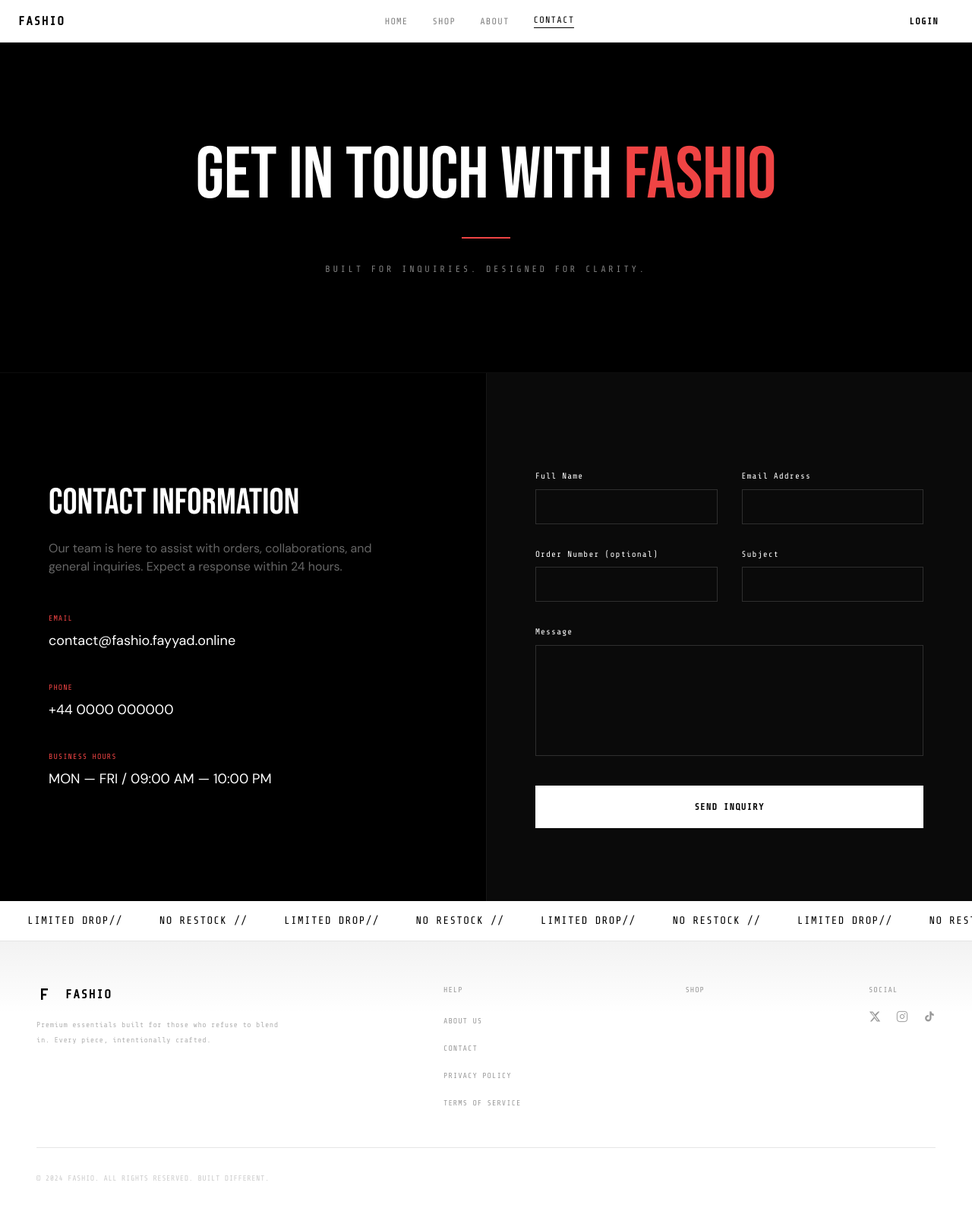
After one commit to fayyadhydervt123-cmyk/FASHIO, a Django app: page /contact/ in a window 1280 px wide. The commit adds this page. Shown: the whole page at 76% size. Run offline with Django 5.2, Linux system fonts and the light colour scheme; data that the repository does not hold is empty; some libraries are stand-ins or nearby versions.

Commit message:
Add contact page, fix nav auth routing, fix anonymous user wishlist bug

```diff
--- /dev/null
+++ b/info/templates/contact.html
@@ -0,0 +1,273 @@
+{% extends 'user_base/base.html' %}
+
+{% block title %}FASHIO | Contact{% endblock %}
+
+{% block extra_css %}
+  <style>
+    body { font-family: 'DM Sans', sans-serif; background: #fff; color: #000; }
+    .mono  { font-family: 'Share Tech Mono', monospace; }
+    .bebas { font-family: 'Bebas Neue', sans-serif; }
+
+    @keyframes marquee {
+      0%   { transform: translateX(0); }
+      100% { transform: translateX(-50%); }
+    }
+    .marquee-track { animation: marquee 14s linear infinite; }
+
+    @keyframes fadeUp {
+      from { opacity: 0; transform: translateY(30px); }
+      to   { opacity: 1; transform: translateY(0); }
+    }
+    .h-anim-1 { animation: fadeUp .8s cubic-bezier(.16,1,.3,1) .2s both; }
+    .h-anim-2 { animation: fadeUp .9s cubic-bezier(.16,1,.3,1) .45s both; }
+    .h-anim-3 { animation: fadeUp .8s ease .7s both; }
+
+    .reveal {
+      opacity: 0; transform: translateY(28px);
+      transition: opacity .7s ease, transform .7s cubic-bezier(.16,1,.3,1);
+    }
+    .reveal.visible { opacity: 1; transform: translateY(0); }
+    .reveal-d1 { transition-delay: .1s; }
+    .reveal-d2 { transition-delay: .2s; }
+    .reveal-d3 { transition-delay: .3s; }
+
+    nav { transition: background .3s, border-color .3s; }
+
+    /* Form fields */
+    .contact-input {
+      background: transparent;
+      border: 1px solid rgba(255,255,255,0.15);
+      color: #fff;
+      transition: border-color .2s, background .2s;
+    }
+    .contact-input::placeholder { color: rgba(255,255,255,0.25); }
+    .contact-input:focus {
+      outline: none;
+      border-color: rgba(255,255,255,0.5);
+      background: rgba(255,255,255,0.03);
+    }
+
+    .cta-btn { position: relative; overflow: hidden; }
+    .cta-btn::after {
+      content: '';
+      position: absolute; inset: 0;
+      background: linear-gradient(90deg, transparent 0%, rgba(0,0,0,.1) 50%, transparent 100%);
+      background-size: 200% 100%;
+      opacity: 0; transition: opacity .2s;
+    }
+    .cta-btn:hover::after { opacity: 1; animation: shimmer .6s ease; }
+    @keyframes shimmer {
+      0%   { background-position: -200% center; }
+      100% { background-position: 200% center; }
+    }
+  </style>
+{% endblock %}
+
+{% block content %}
+
+<!-- ══════════════════════════════════════════
+     HERO — GET IN TOUCH
+══════════════════════════════════════════ -->
+<section class="relative bg-black px-8 md:px-16 py-24 md:py-32 text-center border-b border-white/5">
+  <h1 class="h-anim-1 bebas text-white text-5xl md:text-7xl lg:text-8xl leading-[0.95]">
+    GET IN TOUCH WITH <span class="text-red-500">FASHIO</span>
+  </h1>
+
+  <div class="h-anim-2 flex items-center justify-center gap-3 my-8">
+    <div class="w-16 h-0.5 bg-red-500"></div>
+  </div>
+
+  <p class="h-anim-3 mono text-white/50 text-[11px] md:text-xs tracking-[.3em] uppercase">
+    Built for inquiries. Designed for clarity.
+  </p>
+</section>
+
+<!-- ══════════════════════════════════════════
+     CONTACT INFO + FORM
+══════════════════════════════════════════ -->
+<section class="bg-black">
+  <div class="grid md:grid-cols-2">
+
+    <!-- Contact Information -->
+    <div class="reveal px-8 md:px-16 py-20 md:py-24 flex flex-col justify-center">
+      <h2 class="bebas text-white text-4xl md:text-5xl mb-6 leading-none">CONTACT INFORMATION</h2>
+      <p class="text-white/40 text-sm md:text-base leading-relaxed max-w-md mb-12">
+        Our team is here to assist with orders, collaborations, and general inquiries. Expect a response within 24 hours.
+      </p>
+
+      <div class="space-y-10">
+        <div>
+          <p class="mono text-red-500 text-[10px] tracking-widest mb-2">EMAIL</p>
+          <p class="text-white text-lg">contact@fashio.fayyad.online</p>
+        </div>
+
+        <div>
+          <p class="mono text-red-500 text-[10px] tracking-widest mb-2">PHONE</p>
+          <p class="text-white text-lg">+44 0000 000000</p>
+        </div>
+
+        <div>
+          <p class="mono text-red-500 text-[10px] tracking-widest mb-2">BUSINESS HOURS</p>
+          <p class="text-white text-lg">MON — FRI / 09:00 AM — 10:00 PM</p>
+        </div>
+      </div>
+    </div>
+
+    <!-- Contact Form -->
+    <div class="reveal reveal-d2 bg-[#0a0a0a] px-8 md:px-16 py-20 md:py-24 border-t md:border-t-0 md:border-l border-white/5">
+      <form method="post" action="{% url 'contact' %}" class="space-y-8">
+        {% csrf_token %}
+
+        <div class="grid sm:grid-cols-2 gap-8">
+          <div>
+            <label for="full_name" class="mono text-white text-[11px] tracking-widest mb-2 block">Full Name</label>
+            <input type="text" id="full_name" name="full_name" required
+                   class="contact-input w-full px-4 py-3 text-sm"/>
+          </div>
+          <div>
+            <label for="email" class="mono text-white text-[11px] tracking-widest mb-2 block">Email Address</label>
+            <input type="email" id="email" name="email" required
+                   class="contact-input w-full px-4 py-3 text-sm"/>
+          </div>
+        </div>
+
+        <div class="grid sm:grid-cols-2 gap-8">
+          <div>
+            <label for="order_number" class="mono text-white text-[11px] tracking-widest mb-2 block">Order Number (optional)</label>
+            <input type="text" id="order_number" name="order_number"
+                   class="contact-input w-full px-4 py-3 text-sm"/>
+          </div>
+          <div>
+            <label for="subject" class="mono text-white text-[11px] tracking-widest mb-2 block">Subject</label>
+            <input type="text" id="subject" name="subject" required
+                   class="contact-input w-full px-4 py-3 text-sm"/>
+          </div>
+        </div>
+
+        <div>
+          <label for="message" class="mono text-white text-[11px] tracking-widest mb-2 block">Message</label>
+          <textarea id="message" name="message" rows="6" required
+                    class="contact-input w-full px-4 py-3 text-sm resize-none"></textarea>
+        </div>
+
+        <button type="submit"
+                class="cta-btn w-full mono text-xs tracking-widest py-5 bg-white text-black font-bold hover:bg-gray-200 active:scale-[0.99] transition-all">
+          SEND INQUIRY
+        </button>
+      </form>
+    </div>
+
+  </div>
+</section>
+
+<!-- ══════════════════════════════════════════
+     MARQUEE TICKER
+══════════════════════════════════════════ -->
+<div class="bg-white overflow-hidden py-4">
+  <div class="flex whitespace-nowrap marquee-track">
+    <span class="mono text-black text-sm tracking-widest mr-12">LIMITED DROP//</span>
+    <span class="mono text-black text-sm tracking-widest mr-12">NO RESTOCK //</span>
+    <span class="mono text-black text-sm tracking-widest mr-12">LIMITED DROP//</span>
+    <span class="mono text-black text-sm tracking-widest mr-12">NO RESTOCK //</span>
+    <span class="mono text-black text-sm tracking-widest mr-12">LIMITED DROP//</span>
+    <span class="mono text-black text-sm tracking-widest mr-12">NO RESTOCK //</span>
+    <span class="mono text-black text-sm tracking-widest mr-12">LIMITED DROP//</span>
+    <span class="mono text-black text-sm tracking-widest mr-12">NO RESTOCK //</span>
+    <span class="mono text-black text-sm tracking-widest mr-12">LIMITED DROP//</span>
+    <span class="mono text-black text-sm tracking-widest mr-12">NO RESTOCK //</span>
+    <span class="mono text-black text-sm tracking-widest mr-12">LIMITED DROP//</span>
+    <span class="mono text-black text-sm tracking-widest mr-12">NO RESTOCK //</span>
+    <span class="mono text-black text-sm tracking-widest mr-12">LIMITED DROP//</span>
+    <span class="mono text-black text-sm tracking-widest mr-12">NO RESTOCK //</span>
+    <span class="mono text-black text-sm tracking-widest mr-12">LIMITED DROP//</span>
+    <span class="mono text-black text-sm tracking-widest mr-12">NO RESTOCK //</span>
+  </div>
+</div>
+
+<!-- ══════════════════════════════════════════
+     FOOTER
+══════════════════════════════════════════ -->
+<footer class="relative bg-white border-t border-black/10 px-8 md:px-12 pt-14 pb-8">
+  <div class="absolute top-0 left-0 w-full h-24 bg-gradient-to-b from-black/5 to-transparent pointer-events-none"></div>
+  <div class="flex flex-col md:flex-row justify-between gap-10 md:gap-12 mb-12">
+
+    <!-- Brand column -->
+    <div class="max-w-xs">
+      <div class="flex items-center gap-2.5 mb-4">
+        <svg width="28" height="28" viewBox="0 0 28 28" fill="none">
+          <rect x="6" y="6" width="9" height="2.5" fill="black"/>
+          <rect x="6" y="6" width="2.5" height="15" fill="black"/>
+          <rect x="6" y="13" width="7" height="2.5" fill="black"/>
+        </svg>
+        <span class="mono text-black text-base font-bold tracking-widest">FASHIO</span>
+      </div>
+      <p class="mono text-black/30 text-[10px] tracking-wider leading-loose">Premium essentials built for those who refuse to blend in. Every piece, intentionally crafted.</p>
+    </div>
+
+    <!-- Help + Shop row on mobile -->
+    <div class="grid grid-cols-2 gap-8 md:contents">
+
+      <!-- Help links -->
+      <div>
+        <p class="mono text-black/40 text-[10px] tracking-widest mb-5">HELP</p>
+        <ul class="space-y-3">
+          <li><a href="{% url 'about' %}" class="mono text-black/40 text-[10px] tracking-widest hover:text-black transition-colors">ABOUT US</a></li>
+          <li><a href="{% url 'contact' %}" class="mono text-black/40 text-[10px] tracking-widest hover:text-black transition-colors">CONTACT</a></li>
+          <li><a href="{% url 'about' %}" class="mono text-black/40 text-[10px] tracking-widest hover:text-black transition-colors">PRIVACY POLICY</a></li>
+          <li><a href="{% url 'about' %}" class="mono text-black/40 text-[10px] tracking-widest hover:text-black transition-colors">TERMS OF SERVICE</a></li>
+        </ul>
+      </div>
+
+      <!-- Shop links -->
+      <div>
+        <p class="mono text-black/40 text-[10px] tracking-widest mb-5">SHOP</p>
+        <ul class="space-y-3">
+          {% for category in categories %}
+          <li><a href="{% url 'product_list' %}?category={{ category.id }}" class="mono text-black/40 text-[10px] tracking-widest hover:text-black transition-colors uppercase">{{ category.name }}</a></li>
+          {% endfor %}
+        </ul>
+      </div>
+    </div>
+
+    <!-- Social -->
+    <div>
+      <p class="mono text-black/40 text-[10px] tracking-widest mb-5">SOCIAL</p>
+      <div class="flex items-center gap-5">
+        <a href="#" class="text-black/40 hover:text-black transition-colors">
+          <svg class="w-4 h-4" fill="currentColor" viewBox="0 0 24 24"><path d="M18.244 2.25h3.308l-7.227 8.26 8.502 11.24H16.17l-4.714-6.231-5.401 6.231H2.744l7.73-8.835L1.254 2.25H8.08l4.253 5.622zm-1.161 17.52h1.833L7.084 4.126H5.117z"/></svg>
+        </a>
+        <a href="#" class="text-black/40 hover:text-black transition-colors">
+          <svg class="w-4 h-4" fill="none" stroke="currentColor" stroke-width="1.5" viewBox="0 0 24 24">
+            <rect x="2" y="2" width="20" height="20" rx="5" ry="5"/>
+            <circle cx="12" cy="12" r="4"/>
+            <circle cx="17.5" cy="6.5" r="0.5" fill="currentColor"/>
+          </svg>
+        </a>
+        <a href="#" class="text-black/40 hover:text-black transition-colors">
+          <svg class="w-4 h-4" fill="currentColor" viewBox="0 0 24 24"><path d="M19.59 6.69a4.83 4.83 0 01-3.77-4.25V2h-3.45v13.67a2.89 2.89 0 01-2.88 2.5 2.89 2.89 0 01-2.89-2.89 2.89 2.89 0 012.89-2.89c.28 0 .54.04.79.1V9.01a6.33 6.33 0 00-.79-.05 6.34 6.34 0 00-6.34 6.34 6.34 6.34 0 006.34 6.34 6.34 6.34 0 006.33-6.34V8.87a8.18 8.18 0 004.78 1.52V6.93a4.85 4.85 0 01-1.01-.24z"/></svg>
+        </a>
+      </div>
+    </div>
+  </div>
+
+  <!-- Bottom bar -->
+  <div class="border-t border-black/10 pt-8 flex flex-col md:flex-row items-center justify-between gap-4">
+    <p class="mono text-black/20 text-[10px] tracking-wider text-center">© 2024 FASHIO. ALL RIGHTS RESERVED. BUILT DIFFERENT.</p>
+  </div>
+</footer>
+{% endblock %}
+
+{% block scripts %}
+<script>
+  /* Scroll-triggered reveal */
+  const observer = new IntersectionObserver((entries) => {
+    entries.forEach(entry => {
+      if (entry.isIntersecting) {
+        entry.target.classList.add('visible');
+        observer.unobserve(entry.target);
+      }
+    });
+  }, { threshold: 0.12 });
+  document.querySelectorAll('.reveal').forEach(el => observer.observe(el));
+</script>
+{% endblock %}
--- a/info/urls.py
+++ b/info/urls.py
@@ -4,4 +4,5 @@ from . import views
 
 urlpatterns = [
     path("about/", views.about, name="about"),
+    path("contact/", views.contact, name="contact"),
 ]
--- a/info/views.py
+++ b/info/views.py
@@ -1,6 +1,15 @@
 from django.shortcuts import render
-
+from products.models import Category
 # Create your views here.
 
 def about(request):
-    return render(request, 'about.html')
+
+    categories = Category.objects.filter(is_blocked=False).order_by("-created_at")
+
+    return render(request, 'about.html', {'categories': categories})
+
+def contact(request):
+
+    categories = Category.objects.filter(is_blocked=False).order_by("-created_at")
+
+    return render(request, 'contact.html', {'categories': categories})
--- a/products/templates/products/product_detail.html
+++ b/products/templates/products/product_detail.html
@@ -1103,7 +1103,7 @@
         }
       })
       .catch(() => {
-        showCartToast('Could not add product.');
+        showCartToast('Could not add product, Please Login');
       });
     });
   }
@@ -1165,7 +1165,7 @@ if (detailAddToWishlistForm) {
       }
     })
     .catch(() => {
-      showWishlistToast('Could not add product.');
+      showWishlistToast('Could not add product, Please Login');
     });
   });
 }
--- a/products/templates/products/product_list.html
+++ b/products/templates/products/product_list.html
@@ -1187,7 +1187,7 @@ function updateWishlistBadge(count) {
         }
       })
       .catch(() => {
-        showCartToast('Could not add product.');
+        showCartToast('Could not add product. Please Login');
       });
     });
   }
@@ -1281,7 +1281,7 @@ document.querySelectorAll('.wishlist-card-form').forEach(form => {
       }
     })
     .catch(() => {
-      showWishlistToast('Could not add to wishlist');
+      showWishlistToast('Could not add to wishlist, Please Login');
     })
     .finally(() => {
       if (button) {
--- a/templates/user_base/base.html
+++ b/templates/user_base/base.html
@@ -32,14 +32,23 @@
 
   <div class="flex items-center gap-2.5 shrink-0">
 
+    {% if user.is_authenticated %}
       <a href="{% url 'user_loggedin_dashboard' %}"
         class="mono text-black text-base font-bold tracking-widest">
         FASHIO
       </a>
+    {% else %}
+      <a href="{% url 'user_landing_dashboard' %}"
+        class="mono text-black text-base font-bold tracking-widest">
+        FASHIO
+      </a>
+    {% endif %}
+
   </div>
 
   <div class="hidden md:flex items-center gap-8">
 
+  {% if user.is_authenticated %}
     <a href="{% url 'user_loggedin_dashboard' %}"
       class="mono text-xs tracking-widest transition-colors
       {% if request.resolver_match.url_name == 'user_loggedin_dashboard' %}
@@ -49,6 +58,17 @@
       {% endif %}">
       HOME
     </a>
+  {% else %}
+    <a href="{% url 'user_landing_dashboard' %}"
+      class="mono text-xs tracking-widest transition-colors
+      {% if request.resolver_match.url_name == 'user_landing_dashboard' %}
+        text-black border-b border-black pb-0.5
+      {% else %}
+        text-black/50 hover:text-black
+      {% endif %}">
+      HOME
+    </a>
+  {% endif %}
 
   <a href="{% url 'product_list' %}"
      class="mono text-xs tracking-widest transition-colors
@@ -66,19 +86,25 @@
        text-black border-b border-black pb-0.5
      {% else %}
        text-black/50 hover:text-black
-     {% endif %}"
-     class="mono text-xs tracking-widest text-black/50 hover:text-black transition-colors">
+     {% endif %}">
     ABOUT
   </a>
 
-  <a href="#"
-     class="mono text-xs tracking-widest text-black/50 hover:text-black transition-colors">
+  <a href="{% url 'contact' %}"
+     class="mono text-xs tracking-widest transition-colors
+     {% if request.resolver_match.url_name == 'contact' or request.resolver_match.url_name == 'contact' %}
+       text-black border-b border-black pb-0.5
+     {% else %}
+       text-black/50 hover:text-black
+     {% endif %}">
     CONTACT
   </a>
 
 </div>
 
   <div class="flex items-center gap-4">
+
+  {% if user.is_authenticated %}
 
     <!-- Wishlist Icon -->
     <a href="{% url 'wishlist_page' %}"
@@ -148,6 +174,16 @@
       </svg>
     </a>
 
+  {% else %}
+
+    <a href="{% url 'user_login' %}">
+      <button class="cta-btn mono text-xs tracking-widest px-5 py-2 bg-white text-black font-bold hover:bg-gray-200 transition-colors rounded-sm">
+        LOGIN
+      </button>
+    </a>
+
+  {% endif %}
+
 </div>
 </nav>
 
--- a/user/templates/user_panel/loggedin_dashboard.html
+++ b/user/templates/user_panel/loggedin_dashboard.html
@@ -390,7 +390,7 @@
       <p class="mono text-black/40 text-[10px] tracking-widest mb-5">HELP</p>
       <ul class="space-y-3">
         <li><a href="{% url 'about' %}" class="mono text-black/40 text-[10px] tracking-widest hover:text-black transition-colors">ABOUT US</a></li>
-        <li><a href="#" class="mono text-black/40 text-[10px] tracking-widest hover:text-black transition-colors">CONTACT</a></li>
+        <li><a href="{% url 'contact' %}" class="mono text-black/40 text-[10px] tracking-widest hover:text-black transition-colors">CONTACT</a></li>
         <li><a href="{% url 'about' %}" class="mono text-black/40 text-[10px] tracking-widest hover:text-black transition-colors">PRIVACY POLICY</a></li>
         <li><a href="{% url 'about' %}" class="mono text-black/40 text-[10px] tracking-widest hover:text-black transition-colors">TERMS OF SERVICE</a></li>
       </ul>
@@ -401,7 +401,7 @@
       <p class="mono text-black/40 text-[10px] tracking-widest mb-5">SHOP</p>
       <ul class="space-y-3">
         {% for category in categories %}
-          <li><a href="{% url 'product_list' %}?category={{ category.id }}" class="mono text-black/40 text-[10px] tracking-widest hover:text-black transition-colors">{{ category.name }}</a></li>
+          <li><a href="{% url 'product_list' %}?category={{ category.id }}" class="mono text-black/40 text-[10px] tracking-widest hover:text-black transition-colors uppercase">{{ category.name }}</a></li>
         {% endfor %}
       </ul>
     </div>
```
Also changed, not shown: info/templates/about.html (+6 -7 lines), products/views.py (+6 -7 lines), user/templates/user_panel/landing_dashboard.html (+8 -19 lines). Lines whose indentation alone changed are shown as unchanged.
